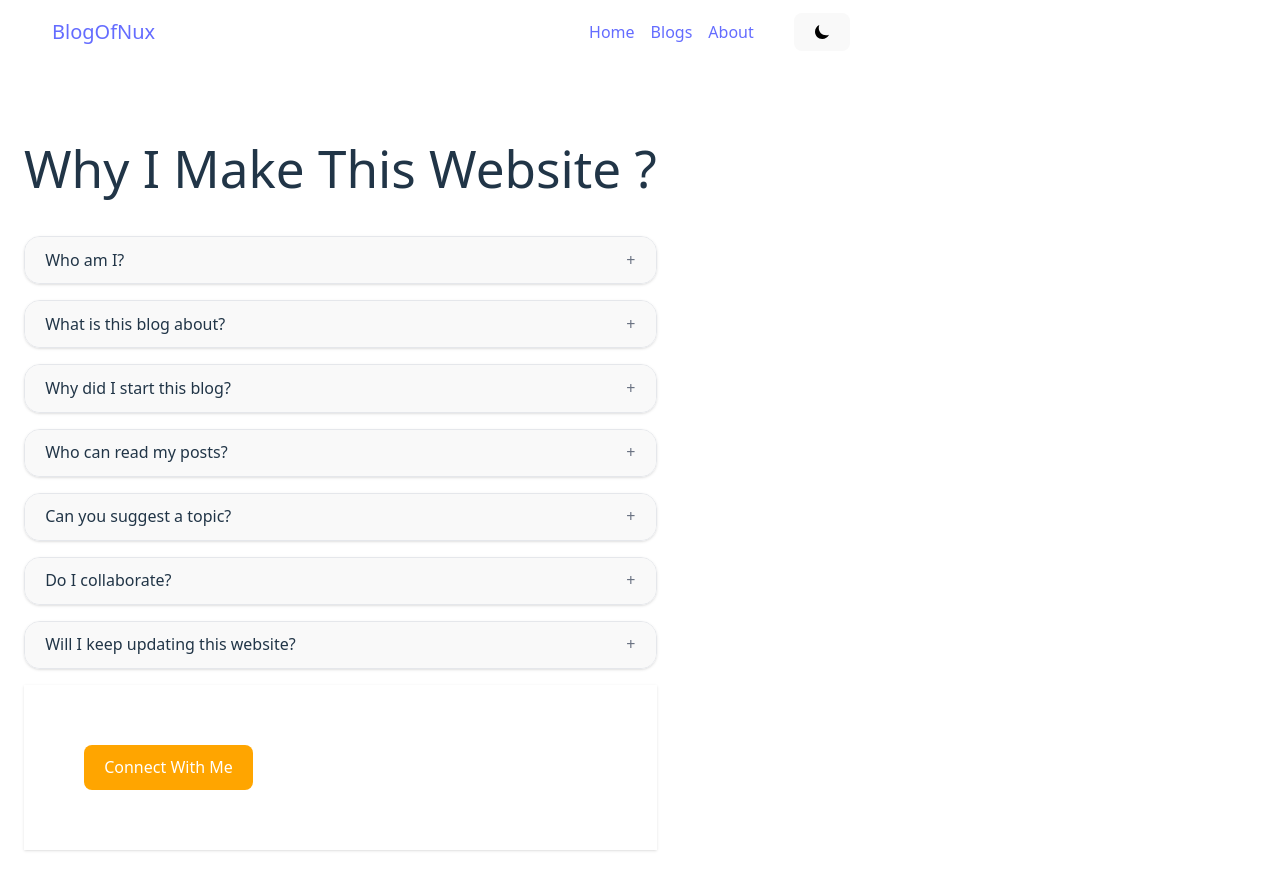
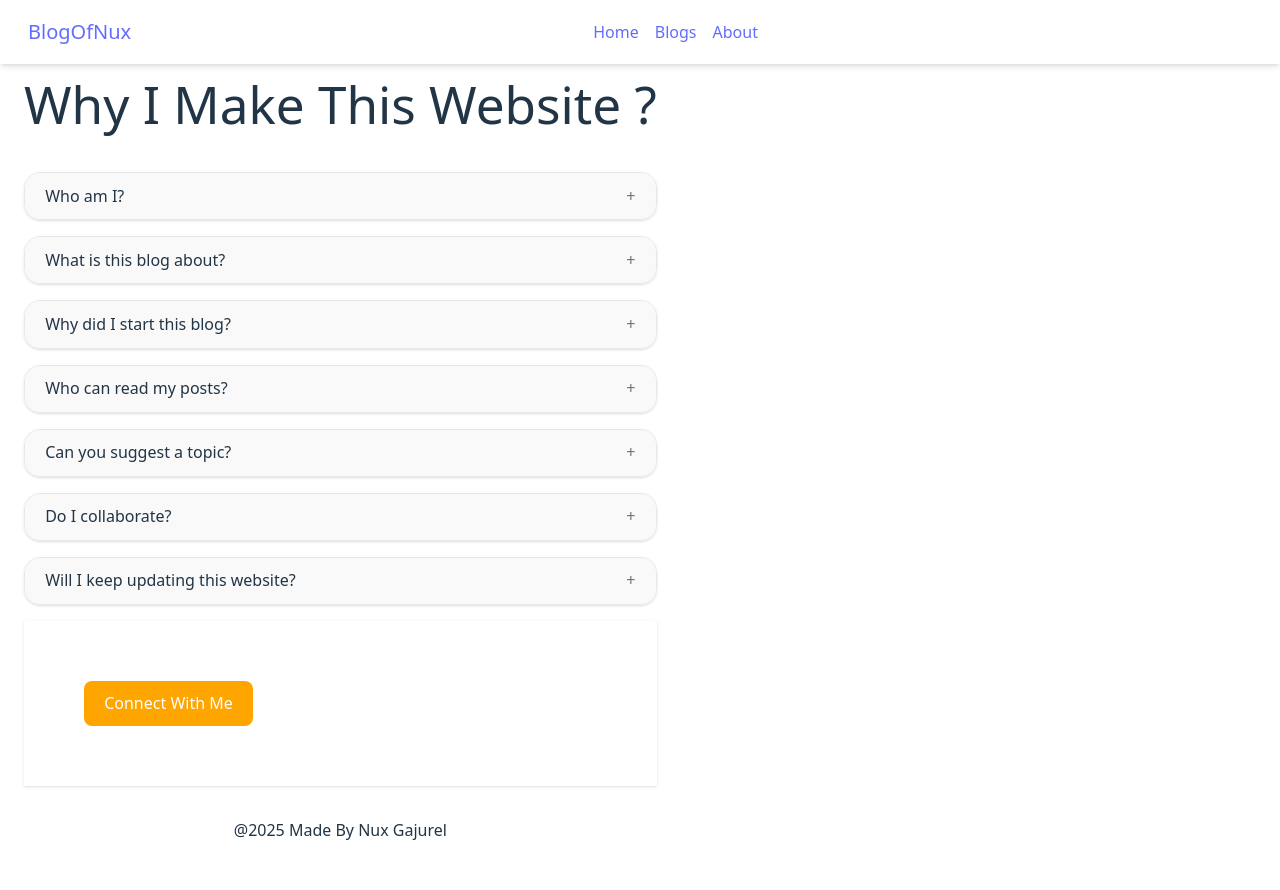
Before and after one commit to NuxGajurel/Blog-App, a React (Vite) app: page /about in a window 1280 px wide. Shown: the top 890 px of the page. Built offline with nearby package versions, Linux system fonts and the light colour scheme.

Commit message:
changes in navba and blogs

```diff
--- a/src/components/About.jsx
+++ b/src/components/About.jsx
@@ -83,6 +83,9 @@ const About = () => {
   }}>Connect With Me</button>
 
 </div>
+ <div>
+  <h2 className='flex justify-center m-8 py-0'>@2025 Made By Nux Gajurel</h2>
+ </div>
 </div>
   );
 };
--- a/src/components/Blogs.jsx
+++ b/src/components/Blogs.jsx
@@ -6,11 +6,9 @@ import { Link } from 'react-router-dom';
 const Blogs = () => {
 
   const infoBlogs =[
+
     {
-      id :1 , title:"Developer Community in Nepal", author:"Ram bhadur",image:Nux , link:"/blogone"
-    },
-    {
-      id:2 , title:"Building My Own Website (Blog App)", author:"Nux GaJurel",image:Nux , link:"/blogone"
+      id:1 , title:"Building My Own Website (Blog App)", author:"Nux Gajurel",image:Nux , link:"/blogone"
     },
   ];
   const[search ,setSearch]=useState("");
@@ -25,7 +23,7 @@ const Blogs = () => {
       {/* Top Contents */}
       {/* search bar ho  */}
 <div>
-<input type="text" value={search} placeholder='Search Blogs.....' onChange={(e) => setSearch(e.target.value)} className='mt-33 border border-gray-300 rounded-lg px-4 py-2 w-full max-w-md focus:outline-none m-4 focus:ring focus:ring-blue-300'/>
+<input type="text" value={search} placeholder='Search Blogs.....' onChange={(e) => setSearch(e.target.value)} className='mt-33 border border-gray-300 rounded-lg px-4 py-2 w-70 max-w-md focus:outline-none m-4 focus:ring focus:ring-blue-300'/>
 </div>
       {/* Grid */}
       <div className="grid grid-cols-1 gap-3 mt-4 lg:grid-cols-3 lg:gap-10 py-10 m-4 justify-items-center">
--- a/src/components/Navbar.jsx
+++ b/src/components/Navbar.jsx
@@ -1,26 +1,15 @@
-import React, { useEffect, useState } from "react";
+import React, {useState } from "react";
 import { Link } from "react-router-dom";
 import { CiMenuBurger } from "react-icons/ci";
 import { RxCross2 } from "react-icons/rx";
-import { MdOutlineWbSunny } from "react-icons/md";
-import { IoMoonSharp } from "react-icons/io5";
+
 const Navbar = () => {
     const[open ,setOpen]=useState(false);
-    const[dark ,serDark]=useState(false);
-     useEffect (() => {
-    if (dark) {
-      document.body.classList.add("bg-black", "text-white");
-    } else {
-      document.body.classList.remove("bg-black", "text-white");
-    }
-  }, [dark]);
+
+
   return (
-     <div
-          className={`h-16 flex justify-between items-center px-6 ${
-            dark ? "bg-black text-white" : "bg-white text-black"
-          }`}
-        >
-    <nav className="fixed top-0 w-full">
+     <div>
+    <nav className="fixed top-0 w-full bg-white shadow-md">
       <div className="h-16 flex justify-between items-center px-6">
 
         <div className="text-xl font-bold px-1">
@@ -35,7 +24,7 @@ const Navbar = () => {
             <Link to="/blogone"></Link>
           </div>
         <div>
-          <button onClick={()=> serDark(!dark)}> {dark ?<MdOutlineWbSunny/> :<IoMoonSharp/>} </button>
+
         </div>
 
 
@@ -43,8 +32,7 @@ const Navbar = () => {
 
            <div className="m-0 bg-white ">
          <i onClick={()=> setOpen(!open) } className="block sm:hidden m-1 bg-white" size={30}>
-{open ? <RxCross2/> : <CiMenuBurger/>}
-          </i>
+{open ? <RxCross2/> : <CiMenuBurger/>}</i>
        </div>
 
       </div>
@@ -69,6 +57,7 @@ const Navbar = () => {
 
 
 
+
    </div>
   );
 };
```
